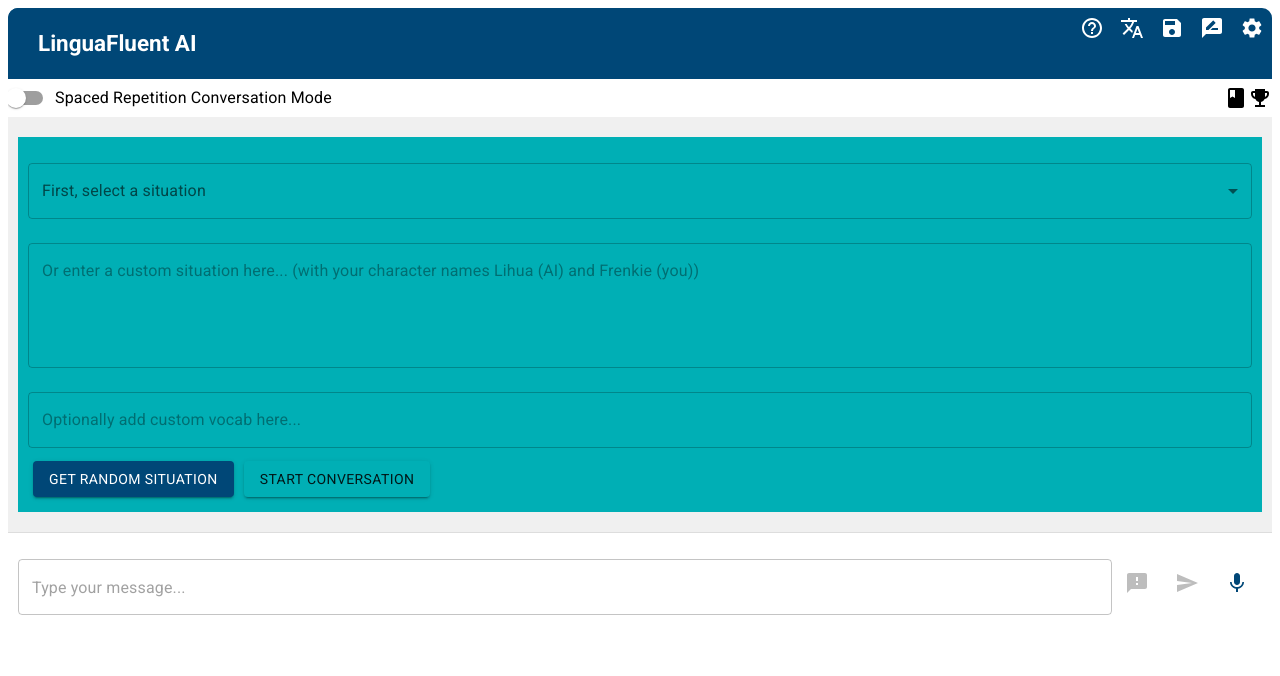
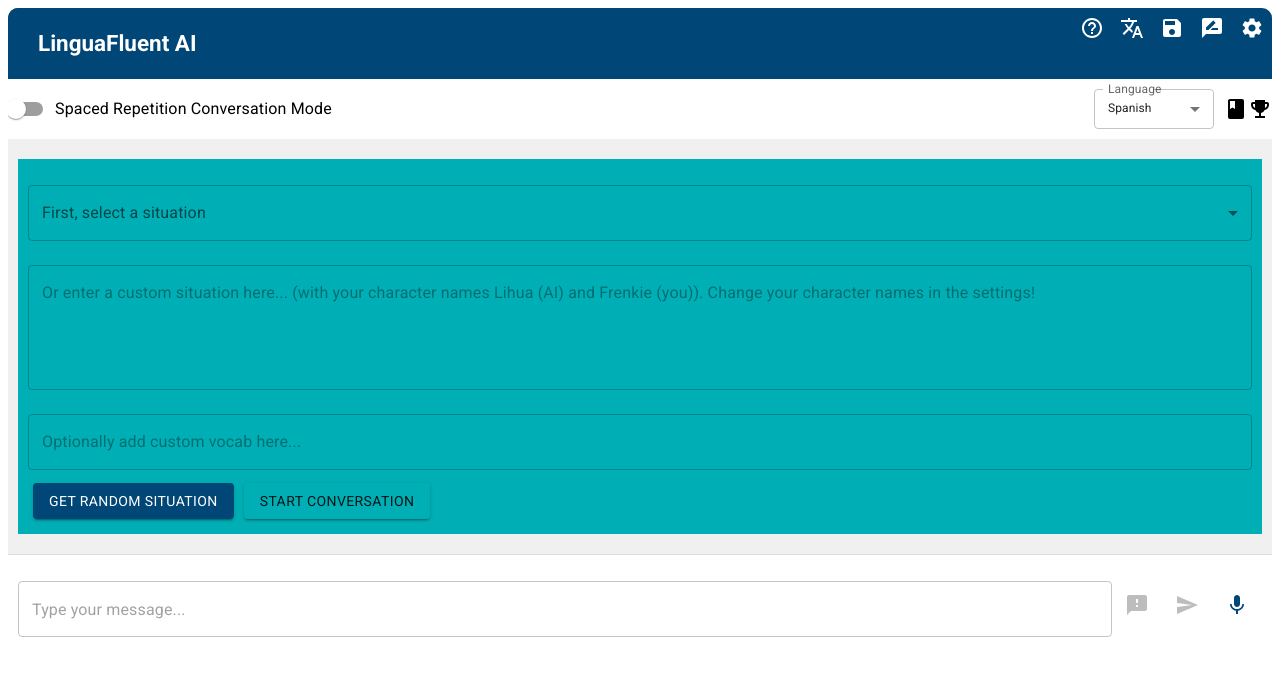
Before and after one commit to evannaderi/chinese-companion, a Next.js app: page / in a window 1280 px wide. Shown: the top 676 px of the page. Built offline with nearby package versions, Linux system fonts and the light colour scheme.

Commit message:
language update

```diff
--- a/components/ChatContainer.js
+++ b/components/ChatContainer.js
@@ -89,14 +89,14 @@ const customTextFieldStyle = {
         const [aiCharName, setAiCharName] = useState("Lihua");
         const [userCharName, setUserCharName] = useState("Frenkie");
         const difficultyLevels = ['extremely beginner', 'beginner', 'low medium', 'medium', 'high medium', 'advanced', 'extremely advanced'];
-        const languages = ['English', 'Spanish', 'French', 'German', 'Italian', 'Portuguese', 'Chinese'];
+        const languages = ['Spanish', 'French', 'German', 'Italian', 'Portuguese', 'Chinese'];
         const voices = ['alloy', 'echo', 'fable', 'nova', 'onyx', 'shimmer'];
         const systemPre = `You are the character ${aiCharName} in this situation and the er is ${userCharName}. Only speak in ${language} at a ${difficulty} difficulty, using ${difficulty} sentences and words. Keep your responses to 1-2 sentences: `;
         const [systemPrompt, setSystemPrompt] = useState('');
-        const [completionModel, setCompletionModel] = useState('gpt-4-1106-preview');
-        const [helpChatModel, setHelpChatModel] = useState('gpt-4-1106-preview');
-        const [translationModel, setTranslationModel] = useState('gpt-4-1106-preview');
-        const availableModels = ["gpt-3.5-turbo", "gpt-4-1106-preview"];
+        const [completionModel, setCompletionModel] = useState('gpt-3.5-turbo');
+        const [helpChatModel, setHelpChatModel] = useState('gpt-3.5-turbo');
+        const [translationModel, setTranslationModel] = useState('gpt-3.5-turbo');
+        const availableModels = ["gpt-3.5-turbo"/*"gpt-4-1106-preview"*/];
         const [streak, setStreak] = useState(0);
         const [lastCompletedDate, setLastCompletedDate] = useState(null);
         const [consecutiveUserMessages, setConsecutiveUserMessages] = useState(0);
@@ -569,6 +569,29 @@ const customTextFieldStyle = {
                         />
                     </Tooltip>
                     <div className={styles.horizontalSettings}>
+                        <FormControl variant="outlined" style={{ minWidth: 120, margin: '10px' }}>
+                                <InputLabel
+                                    htmlFor="language-select"
+
+                                >
+                                    Language
+                                </InputLabel>
+                                <Select
+                                    label="Language"
+                                    id="language-select"
+                                    value={language}
+                                    onChange={handleLanguageChange}
+                                    disabled={isSituationUsed}
+                                    style={{
+                                        height: '40px', // Adjust height as needed
+                                        fontSize: '12px' // Smaller font size
+                                    }}
+                                >
+                                    {languages.map(lang => (
+                                        <MenuItem key={lang} value={lang}>{lang}</MenuItem>
+                                    ))}
+                                </Select>
+                            </FormControl>
                         <div className={styles.wordsLearntToday}>
                             <Tooltip title={`Words learnt today: ${wordsLearntToday}`}>
                                 <Badge badgeContent={wordsLearntToday} color="secondary">
@@ -638,20 +661,7 @@ const customTextFieldStyle = {
                         <Divider style={{ marginBottom: '20px' }} />
 
                         <Box style={{ marginBottom: '20px' }}>
-                            <FormControl variant="outlined" style={{ minWidth: 120, margin: '10px' }}>
-                                <InputLabel htmlFor="language-select">Language</InputLabel>
-                                <Select
-                                    label="Language"
-                                    id="language-select"
-                                    value={language}
-                                    onChange={handleLanguageChange}
-                                    disabled={isSituationUsed}
-                                >
-                                    {languages.map(lang => (
-                                        <MenuItem key={lang} value={lang}>{lang}</MenuItem>
-                                    ))}
-                                </Select>
-                            </FormControl>
+
                             <FormControl variant="outlined" sx={customSelectStyle}>
                                 <InputLabel id="completion-model-label">Completion Model</InputLabel>
 
--- a/components/SituationCard.js
+++ b/components/SituationCard.js
@@ -6,7 +6,6 @@ import styles from "./styles/Cards.module.css";
 import getDefaultSituations from "../utils/defaultSituations";
 
 const model = "gpt-4-1106-preview"; // more advanced model
-
 const SituationCard = ({ content, setSituation, useSituation, customVocab, setCustomVocab, aiCharName, userCharName, model }) => {
     const [isSituationUsed, setIsSituationUsed] = useState(false);
     const [selectedDefaultSituation, setSelectedDefaultSituation] = useState("");
@@ -60,7 +59,7 @@ const SituationCard = ({ content, setSituation, useSituation, customVocab, setCu
                 variant="outlined"
                 margin="normal"
                 disabled={isSituationUsed}
-                placeholder={`Or enter a custom situation here... (with your character names ${aiCharName} (AI) and ${userCharName} (you))`}
+                placeholder={`Or enter a custom situation here... (with your character names ${aiCharName} (AI) and ${userCharName} (you)). Change your character names in the settings!`}
             />
             <TextField
                 fullWidth
```
